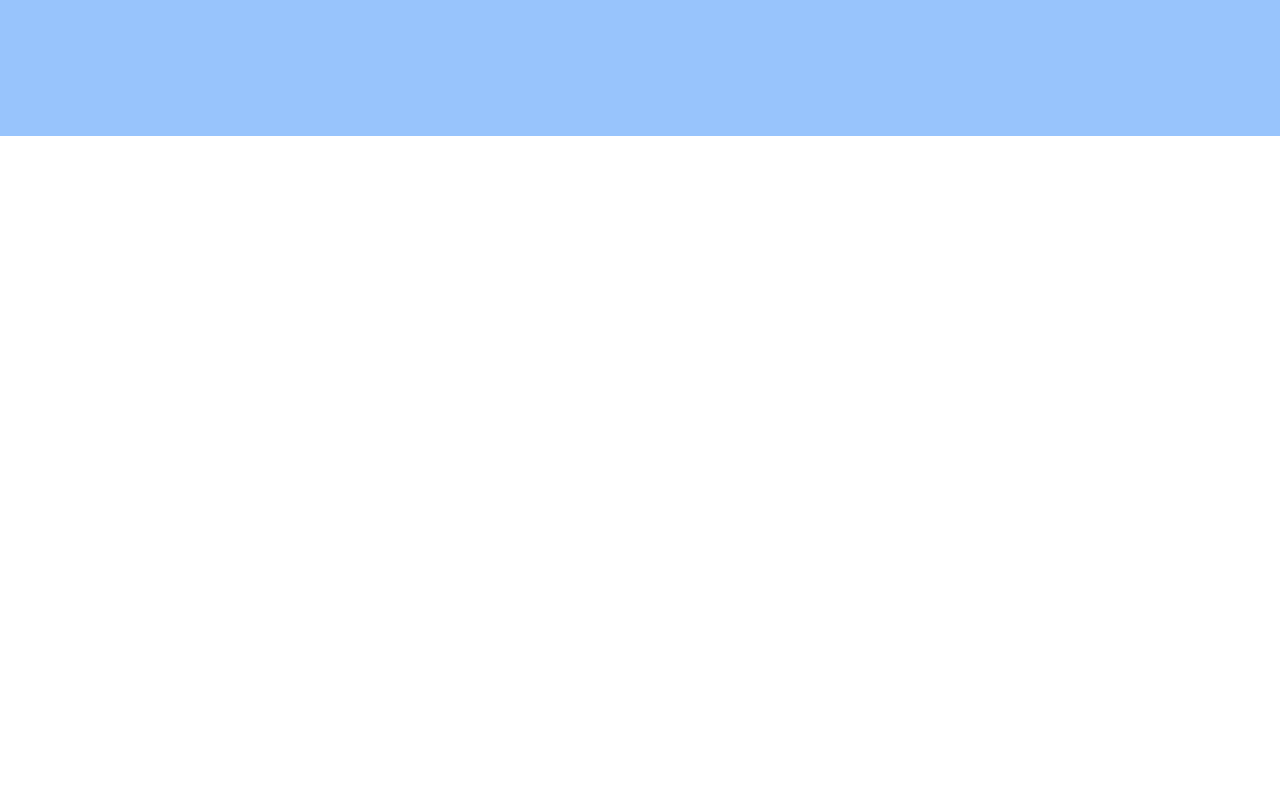
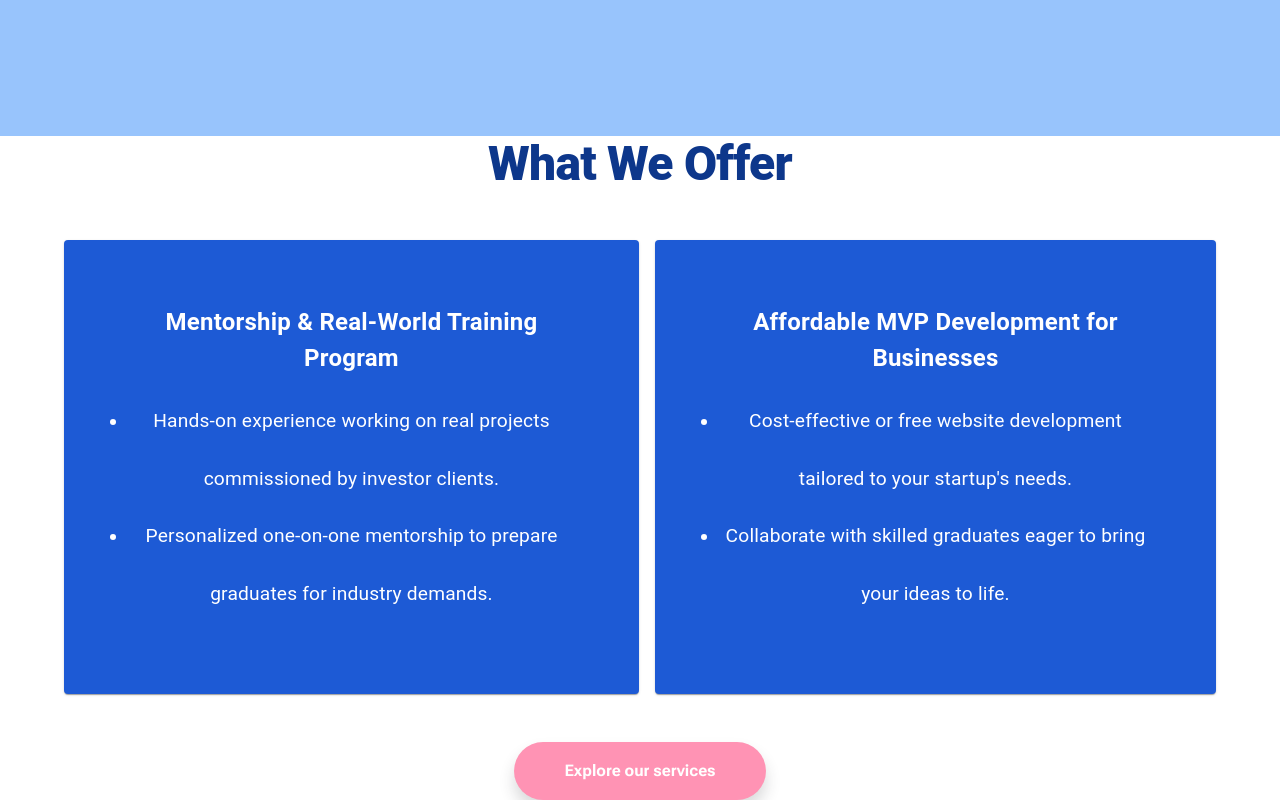
Before and after one commit to Mentra-Inc/mentra-next, a Next.js app: page / in a window 1280 px wide. Shown: the part 727-1527 px from the top of the page. Before the commit the page ends 863 px from the top, so only its background shows below. Built offline with nearby package versions, Linux system fonts and the light colour scheme.

Commit message:
Feature: Implement "Our Products" section

```diff
--- /dev/null
+++ b/components/Heading.tsx
@@ -0,0 +1,24 @@
+import { FONT_SIZES } from "@/lib/stylingConstants";
+import { HeadingProps } from "@/types/headingTypes";
+import { Typography, useMediaQuery, useTheme } from "@mui/material";
+
+export default function Heading({ title, color }: HeadingProps) {
+    const theme = useTheme();
+    const isMobile = useMediaQuery(theme.breakpoints.down('sm'));
+    const isSmallLaptop = useMediaQuery(theme.breakpoints.down('md'));
+
+    return (
+        <Typography
+            className={`text-[${color}]`}
+            variant="h1"
+            sx={{
+                fontSize: isMobile ? FONT_SIZES.HEADING_SM : FONT_SIZES.HEADING_LG,
+                fontWeight: 900,
+                color,
+                whiteSpace: isSmallLaptop ? 'wrap' : 'nowrap'
+            }}
+        >
+            {title}
+        </Typography>
+    );
+}
--- /dev/null
+++ b/components/OurProducts.tsx
@@ -0,0 +1,29 @@
+import { Container, Stack, useMediaQuery, useTheme } from "@mui/material";
+import Heading from "./Heading";
+import productData from "@/lib/productData";
+import ProductCard from "./ProductCard";
+import { ProductCardProps } from "@/types/productTypes";
+import { COLORS, SPACING } from "@/lib/stylingConstants";
+
+export default function OurProducts() {
+    const theme = useTheme();
+
+    const isMobile = useMediaQuery(theme.breakpoints.down('md'));
+    return (
+        <Container id="services">
+            <Stack spacing={SPACING.SM_SPACING} alignItems='center' textAlign='center'>
+                <Heading title="What We Offer" color={COLORS.PRIMARY} />
+
+                <Stack spacing={SPACING.XS_SPACING} direction={ isMobile ? 'column' : 'row'}>
+                    {productData.map(({ id, cardTitle, listItems} : ProductCardProps) => (
+                        <ProductCard key={id} cardTitle={cardTitle} listItems={listItems} />
+                    ))}
+                </Stack>
+
+                <button className="btn-custom">
+                    Explore our services
+                </button>
+            </Stack>
+        </Container>
+    );
+}
--- /dev/null
+++ b/components/ProductCard.tsx
@@ -0,0 +1,52 @@
+import { COLORS, FONT_SIZES, SIZES, SPACING } from "@/lib/stylingConstants";
+import { ProductCardProps, ProductListItem } from "@/types/productTypes";
+import { Card, CardContent, Typography } from "@mui/material";
+
+function ProductCard({ cardTitle, listItems } : Omit<ProductCardProps, 'id'>) {
+    return (
+        <Card
+            sx={{
+                maxWidth: SIZES.PRODUCT_CARD.MAX_WIDTH,
+                backgroundColor: COLORS.SECONDARY,
+                p: SPACING.SM_SPACING
+        }}>
+            <CardContent
+                sx={{
+                    display: "flex",
+                    flexDirection: "column",
+                    alignItems: "center",
+                    gap: SPACING.XS_SPACING
+                }}>
+                <Typography
+                    variant="body1"
+                    sx={{
+                        fontWeight: "bold",
+                        color: "white",
+                        textAlign: "center",
+                        fontSize: FONT_SIZES.SUBHEADING
+                    }}>
+                    {cardTitle}
+                </Typography>
+
+                <ul style={{ listStyleType: "disc", color: "white" }}>
+                    {listItems.map(({ id, text } : ProductListItem) => (
+                        <li key={id}>
+                            <Typography
+                                variant="body1"
+                                sx={{
+                                    color: "white",
+                                    textAlign: "center",
+                                    fontSize: FONT_SIZES.BODY,
+                                    lineHeight: SPACING.TEXT_LINE_HEIGHT
+                                }}>
+                                {text}
+                            </Typography>
+                        </li>
+                    ))}
+                </ul>
+            </CardContent>
+        </Card>
+    );
+}
+
+export default ProductCard;
--- /dev/null
+++ b/lib/productData.ts
@@ -0,0 +1,20 @@
+const productData = [
+    {
+        id: 'mentorship',
+        cardTitle: "Mentorship & Real-World Training Program",
+        listItems: [
+            { id: "mentorship-1", text: "Hands-on experience working on real projects commissioned by investor clients." },
+            { id: "mentorship-2", text: "Personalized one-on-one mentorship to prepare graduates for industry demands." },
+        ],
+    },
+    {
+        id: 'affordable-mvp',
+        cardTitle: "Affordable MVP Development for Businesses",
+        listItems: [
+            { id: "affordable-1", text: "Cost-effective or free website development tailored to your startup's needs." },
+            { id: "affordable-2", text: "Collaborate with skilled graduates eager to bring your ideas to life." },
+        ],
+    },
+];
+
+export default productData;
--- /dev/null
+++ b/lib/stylingConstants.ts
@@ -0,0 +1,32 @@
+export const COLORS = {
+    PRIMARY: "#0D378B",
+    SECONDARY: "#1D5AD5",
+    BACKGROUND: "#98c4fc",
+    TEXT_OPACITY: 0.8,
+};
+
+export const SPACING = {
+    TEXT_LINE_HEIGHT: 3,
+    XS_SPACING: 2,
+    SM_SPACING: 6,
+    MD_SPACING: 12,
+    LG_SPACING: 18,
+    XL_SPACING: 24,
+};
+
+export const FONT_SIZES = {
+    HEADING_LG: "3em",
+    HEADING_SM: '2.5em',
+    BODY: "1.2em",
+    SUBHEADING: "1.5em",
+    PRODUCT_TEXT: "1.2em",
+};
+
+export const SIZES = {
+    ABOUT_US_IMG: { WIDTH: 458, HEIGHT: 371 },
+    HERO_IMG: { WIDTH: 494, HEIGHT: 442 },
+    LOGO_IMG: { WIDTH: 68, HEIGHT: 50 },
+
+    PRODUCT_CARD: { MAX_WIDTH: 575 },
+    ABOUT_US_TEXT: { MAX_WIDTH: 630 },
+};
--- a/package.json
+++ b/package.json
@@ -11,6 +11,9 @@
     "test": "jest"
   },
   "dependencies": {
+    "@emotion/react": "^11.14.0",
+    "@emotion/styled": "^11.14.0",
+    "@mui/material": "^6.4.4",
     "@nextui-org/button": "^2.2.9",
     "next": "15.1.3",
     "react": "^19.0.0",
--- a/pages/index.tsx
+++ b/pages/index.tsx
@@ -1,11 +1,13 @@
 import { Hero } from '@/components'
 import MenuBar from '@/components/MenuBar'
+import OurProducts from '@/components/OurProducts'
 
 export default function Home() {
   return (
     <main className="overflow-hidden">
       <MenuBar />
       <Hero />
+      <OurProducts />
     </main>
   )
 }
--- a/styles/globals.css
+++ b/styles/globals.css
@@ -3,5 +3,27 @@
 @tailwind utilities;
 
 .btn-custom {
-  @apply hover:bg-[#FF9F0A] flex w-[265px] h-[58px] text-white font-[700] font-roboto px-[50px] py-2.5 rounded-[50px] bg-[#ff93b4] shadow-[0px_10px_15px_0px_rgba(46,46,50,0.18)];
+  @apply max-w-[265px] max-h-[58px] hover:bg-[#FF9F0A] flex justify-center items-center text-white font-[700] font-roboto px-[50px] py-[20px] rounded-[50px] bg-[#ff93b4] shadow-[0px_10px_15px_0px_rgba(46,46,50,0.18)];
 }
+
+/* Custom Shape (wave) Divider */
+.custom-shape-divider-bottom-1738675425 {
+  position: absolute;
+  left: 0;
+  bottom: 0;
+  width: 100%;
+  overflow: hidden;
+  line-height: 0;
+  transform: translateY(98%);
+}
+
+.custom-shape-divider-bottom-1738675425 svg {
+  position: relative;
+  display: block;
+  width: calc(100% + 1.3px);
+  height: 107px;
+}
+
+.custom-shape-divider-bottom-1738675425 .shape-fill {
+  fill: #98C4FC;
+}
--- /dev/null
+++ b/types/headingTypes.ts
@@ -0,0 +1,4 @@
+export type HeadingProps = {
+    title: string;
+    color: string;
+};
--- /dev/null
+++ b/types/productTypes.ts
@@ -0,0 +1,10 @@
+export type ProductListItem = {
+    id: string,
+    text: string
+};
+
+export type ProductCardProps = {
+    id: string;
+    cardTitle: string;
+    listItems: ProductListItem[];
+};
```
Also changed, not shown: 1 other file (tests, documents, lock files or other folders).
